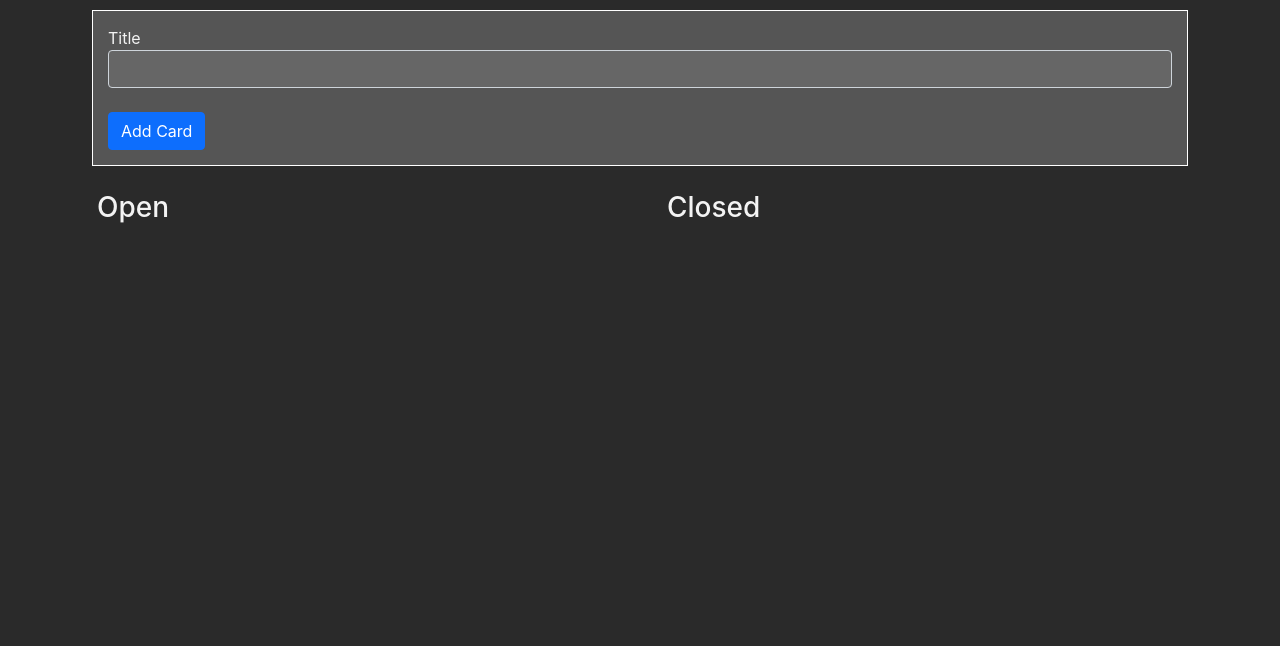
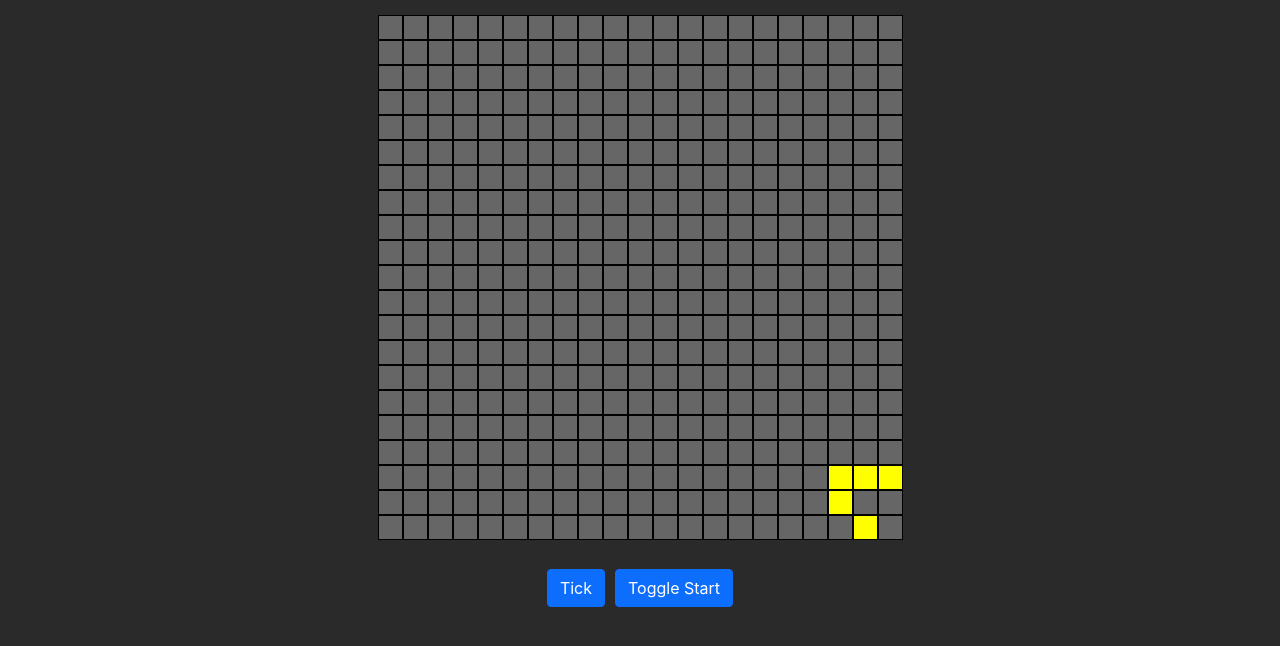
Before and after one commit to VincentShaneFinn/portfolio-workshop, a React (Create React App) app: page / in a window 1280 px wide. Shown: the top 646 px of the page. Built offline with nearby package versions, Linux system fonts and the light colour scheme.

Commit message:
added ui for conway's game of life

```diff
--- a/src/domain/game_of_life/world.ts
+++ b/src/domain/game_of_life/world.ts
@@ -30,7 +30,7 @@ export class World {
         return this.coordinates.filter(potentialNeighbour => {
             var xWithin1 = Math.abs(coordinate.x - potentialNeighbour.x) <= 1;
             var yWithin1 = Math.abs(coordinate.y - potentialNeighbour.y) <= 1;
-            var isItself = coordinate.x == potentialNeighbour.x && coordinate.y == potentialNeighbour.y;
+            var isItself = coordinate.x === potentialNeighbour.x && coordinate.y === potentialNeighbour.y;
             return xWithin1 && yWithin1 && !isItself;
         });
     }
@@ -58,4 +58,35 @@ export class World {
         return new World();
     }
 
+    static glider(): World {
+        let world = new World();
+
+        world.addCoordinate(new Coordinate(10, -8));
+        world.addCoordinate(new Coordinate(9, -8));
+        world.addCoordinate(new Coordinate(8, -8));
+        world.addCoordinate(new Coordinate(8, -9));
+        world.addCoordinate(new Coordinate(9, -10));
+
+        return world;
+    }
+
+    static infiniteGrowth() {
+        let world = new World();
+
+        world.addCoordinate(new Coordinate(-2, 2));
+        world.addCoordinate(new Coordinate(-1,2));
+        world.addCoordinate(new Coordinate(0,2));
+        world.addCoordinate(new Coordinate(2,2));
+        world.addCoordinate(new Coordinate(-2,1));
+        world.addCoordinate(new Coordinate(1,0));
+        world.addCoordinate(new Coordinate(2,0));
+        world.addCoordinate(new Coordinate(-1,-1));
+        world.addCoordinate(new Coordinate(0,-1));
+        world.addCoordinate(new Coordinate(2,-1));
+        world.addCoordinate(new Coordinate(-2,-2));
+        world.addCoordinate(new Coordinate(0,-2));
+        world.addCoordinate(new Coordinate(2,-2));
+
+        return world;
+    }
 }
--- a/src/index.tsx
+++ b/src/index.tsx
@@ -4,10 +4,11 @@ import KanbanBoard from './presentation/components/kanban-board';
 import reportWebVitals from './reportWebVitals';
 import 'bootstrap/dist/css/bootstrap.css';
 import './index.scss';
+import GameOfLife from './presentation/components/game-of-life';
 
 ReactDOM.render(
   <React.StrictMode>
-    <KanbanBoard />
+    <GameOfLife />
   </React.StrictMode>,
   document.getElementById('root')
 );
--- /dev/null
+++ b/src/presentation/components/game-of-life.scss
@@ -0,0 +1,24 @@
+.game-of-life {
+    text-align: center;
+    padding: 15px;
+
+    .game-of-life-row {
+        line-height: 0;
+    }
+
+    .game-of-life-cell {
+        width: 25px;
+        height: 25px;
+        border: 1px solid black;
+        display: inline-block;
+        background-color: #666;
+
+        &.alive {
+            background-color: yellow;
+        }
+    }
+
+    .control-buttons .btn {
+        margin: 5px;
+    }
+}
--- /dev/null
+++ b/src/presentation/components/game-of-life.tsx
@@ -0,0 +1,63 @@
+import { Component } from "react";
+import { World } from "../../domain/game_of_life/world";
+import "./game-of-life.scss";
+
+interface GameOfLifeState {
+    world: World
+}
+
+class GameOfLife extends Component<{}, GameOfLifeState> {
+    private altState = false;
+
+    constructor(props?: any) {
+        super(props);
+        this.tick = this.tick.bind(this);
+        this.toggleStart = this.toggleStart.bind(this);
+    }
+
+    state = {
+        world: World.glider()
+    }
+
+    tick() {
+        this.state.world.tick();
+        this.setState(prevState => ({ world: prevState.world }));
+    }
+
+    toggleStart() {
+        this.setState(({ world: this.altState ? World.glider() : World.infiniteGrowth() }));
+        this.altState = !this.altState;
+    }
+
+    renderCells(): JSX.Element[] {
+        const rows = [];
+
+        for (let y = 10; y >= -10; y--) {
+            let row = [];
+            for (let x = -10; x <= 10; x++) {
+                let isAliveClass = this.state.world.coordinateAt(x, y) ? "alive" : "";
+                row.push(<div key={x} className={"game-of-life-cell " + isAliveClass}></div>)
+            }
+            rows.push(<div key={y} className="game-of-life-row">{row}</div>)
+        }
+
+        return rows;
+    }
+
+    render() {
+        return (
+            <div className="game-of-life container">
+                <div className="world">
+                    {this.renderCells()}
+                </div>
+                <br />
+                <div className="control-buttons">
+                    <div className="btn btn-primary tick-btn" onClick={this.tick}>Tick</div>
+                    <div className="btn btn-primary tick-btn" onClick={this.toggleStart}>Toggle Start</div>
+                </div>
+            </div>
+        )
+    }
+}
+
+export default GameOfLife;
```
